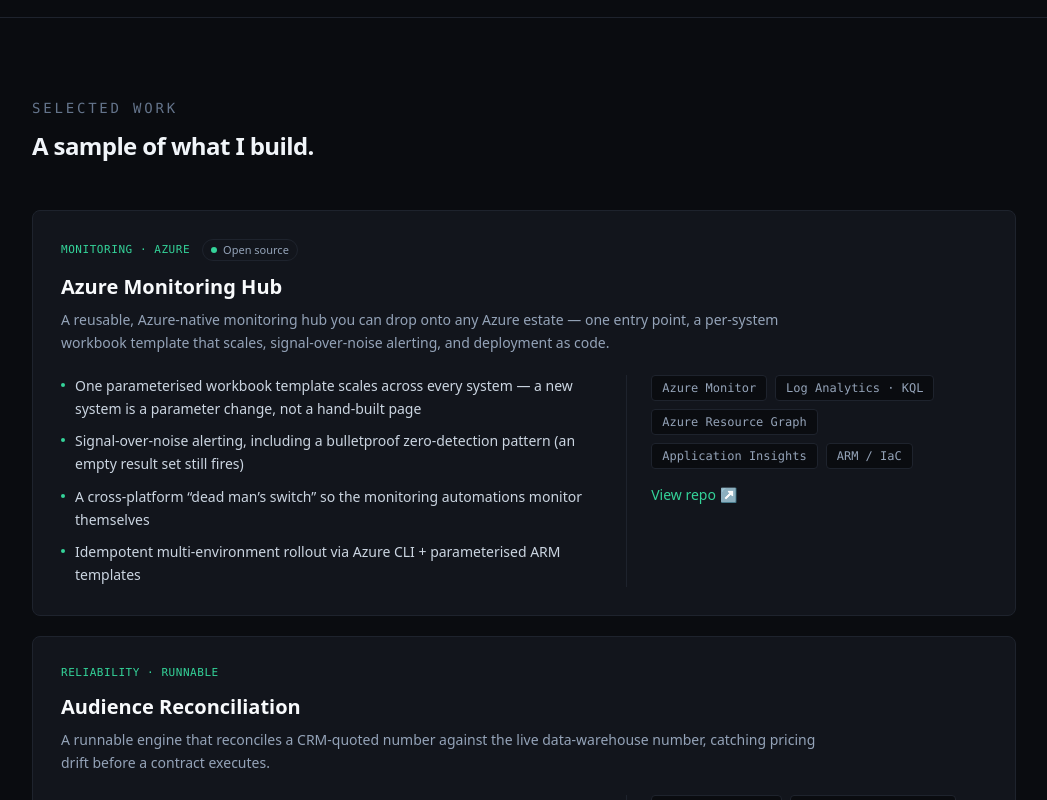
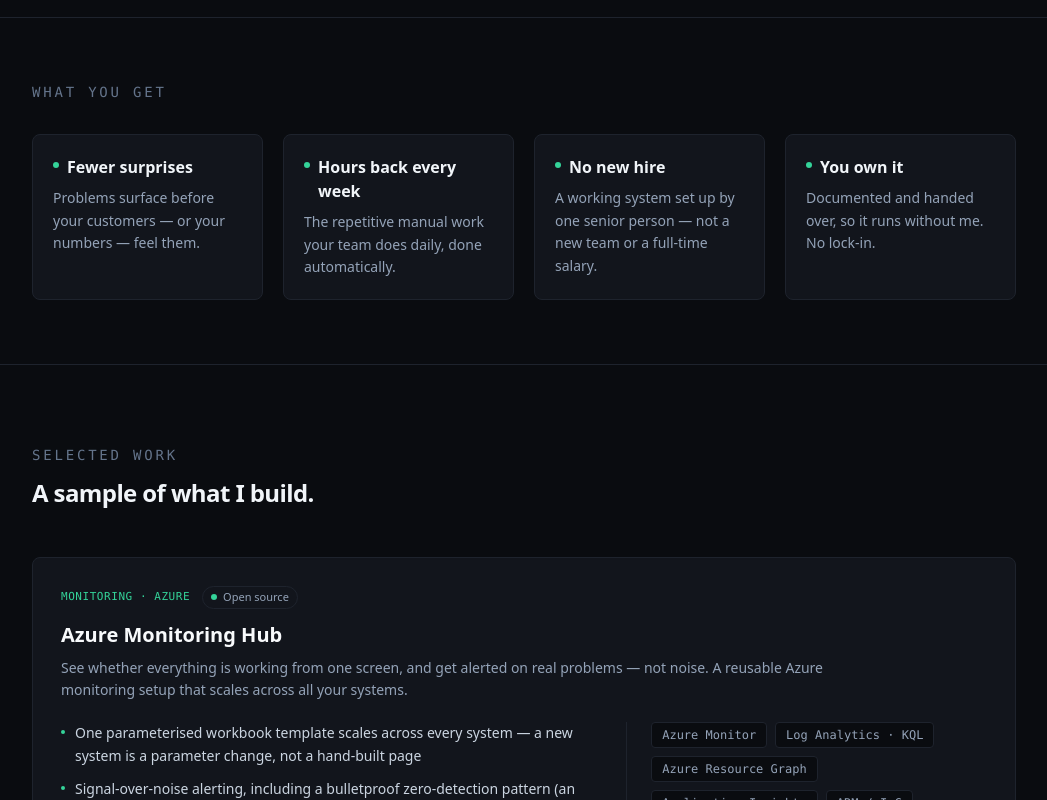
Before and after one commit to ZenNinja-Dev/portfolio, a React (Vite) app: page / in a window 1280 px wide. Shown: the part 1340-2140 px from the top of the page, without its empty margins (116-1163 px from the left). Built offline with nearby package versions, Linux system fonts and the light colour scheme.

Commit message:
Add outcomes section, sharpen work summaries

```diff
--- a/src/App.tsx
+++ b/src/App.tsx
@@ -1,6 +1,7 @@
 import Nav from './components/Nav'
 import Hero from './components/Hero'
 import Services from './components/Services'
+import Outcomes from './components/Outcomes'
 import Projects from './components/Projects'
 import Approach from './components/Approach'
 import About from './components/About'
@@ -14,6 +15,7 @@
       <main>
         <Hero />
         <Services />
+        <Outcomes />
         <Projects />
         <Approach />
         <About />
--- /dev/null
+++ b/src/components/Outcomes.tsx
@@ -0,0 +1,23 @@
+import { useLang } from '../i18n'
+
+export default function Outcomes() {
+  const { t } = useLang()
+  return (
+    <section id="outcomes" className="border-b border-edge">
+      <div className="mx-auto max-w-5xl px-5 py-16">
+        <h2 className="font-mono text-sm uppercase tracking-[0.2em] text-slate-500">{t.outcomes.heading}</h2>
+        <div className="mt-8 grid gap-5 sm:grid-cols-2 lg:grid-cols-4">
+          {t.outcomes.items.map((o) => (
+            <div key={o.title} className="rounded-lg border border-edge bg-panel p-5">
+              <div className="flex items-start gap-2">
+                <span className="mt-[7px] h-1.5 w-1.5 flex-none rounded-full bg-accent" />
+                <h3 className="text-base font-semibold text-slate-100">{o.title}</h3>
+              </div>
+              <p className="mt-2 text-sm leading-relaxed text-slate-400">{o.body}</p>
+            </div>
+          ))}
+        </div>
+      </div>
+    </section>
+  )
+}
--- a/src/data/content.ts
+++ b/src/data/content.ts
@@ -26,6 +26,7 @@
   nav: { services: string; work: string; approach: string; about: string; book: string }
   hero: { kicker: string; headline: string; sub: string; ctaPrimary: string; ctaSecondary: string }
   services: { heading: string; title: string; items: { tag: string; title: string; body: string; points: string[] }[] }
+  outcomes: { heading: string; items: { title: string; body: string }[] }
   work: { heading: string; title: string; note: string }
   projects: Project[]
   approach: { title: string; sub: string; steps: { title: string; body: string }[] }
@@ -81,6 +82,15 @@
       },
     ],
   },
+  outcomes: {
+    heading: 'What you get',
+    items: [
+      { title: 'Fewer surprises', body: 'Problems surface before your customers — or your numbers — feel them.' },
+      { title: 'Hours back every week', body: 'The repetitive manual work your team does daily, done automatically.' },
+      { title: 'No new hire', body: 'A working system set up by one senior person — not a new team or a full-time salary.' },
+      { title: 'You own it', body: 'Documented and handed over, so it runs without me. No lock-in.' },
+    ],
+  },
   work: {
     heading: 'Selected work',
     title: 'A sample of what I build.',
@@ -91,7 +101,7 @@
       tag: 'monitoring · azure',
       title: 'Azure Monitoring Hub',
       summary:
-        'A reusable, Azure-native monitoring hub you can drop onto any Azure estate — one entry point, a per-system workbook template that scales, signal-over-noise alerting, and deployment as code.',
+        'See whether everything is working from one screen, and get alerted on real problems — not noise. A reusable Azure monitoring setup that scales across all your systems.',
       points: [
         'One parameterised workbook template scales across every system — a new system is a parameter change, not a hand-built page',
         'Signal-over-noise alerting, including a bulletproof zero-detection pattern (an empty result set still fires)',
@@ -106,7 +116,7 @@
       tag: 'reliability · runnable',
       title: 'Audience Reconciliation',
       summary:
-        'A runnable engine that reconciles a CRM-quoted number against the live data-warehouse number, catching pricing drift before a contract executes.',
+        'Stops pricing mistakes before a contract is signed — it checks the number in your CRM quote against the real number in your data warehouse and flags any mismatch.',
       points: [
         'Counting is a rules problem before it’s an AI problem — a deterministic, tested engine produces the number',
         'A bounded LLM only rephrases the verdict into plain English; it never touches a number',
@@ -196,6 +206,15 @@
       },
     ],
   },
+  outcomes: {
+    heading: 'Co z toho máte',
+    items: [
+      { title: 'Méně překvapení', body: 'Problémy se ukážou dřív, než je pocítí vaši zákazníci — nebo vaše čísla.' },
+      { title: 'Hodiny zpět každý týden', body: 'Opakovaná ruční práce, kterou tým dělá denně, běží automaticky.' },
+      { title: 'Bez nového člověka', body: 'Funkční systém nastavený jedním seniorem — ne nový tým ani plný úvazek.' },
+      { title: 'Vlastníte to', body: 'Zdokumentované a předané, běží i beze mě. Žádný lock-in.' },
+    ],
+  },
   work: {
     heading: 'Vybrané projekty',
     title: 'Ukázka toho, co stavím.',
@@ -206,7 +225,7 @@
       tag: 'monitoring · azure',
       title: 'Azure Monitoring Hub',
       summary:
-        'Znovupoužitelný Azure-native monitoring hub, který nasadíte na jakékoli Azure prostředí — jeden vstupní bod, škálovatelná šablona workbooku, signal-over-noise alerting a nasazení jako kód.',
+        'Vidíte z jedné obrazovky, jestli všechno běží, a upozornění dostanete na skutečné problémy — ne na šum. Znovupoužitelný Azure monitoring, který škáluje přes všechny vaše systémy.',
       points: [
         'Jedna parametrizovaná šablona workbooku škáluje napříč všemi systémy — nový systém je změna parametru, ne ručně stavěná stránka',
         'Signal-over-noise alerting včetně „bulletproof“ zero-detection patternu (spustí se i na prázdný výsledek)',
@@ -221,7 +240,7 @@
       tag: 'spolehlivost · spustitelné',
       title: 'Audience Reconciliation',
       summary:
-        'Spustitelný engine, který porovná číslo z nabídky v CRM s aktuálním číslem z datového skladu a zachytí cenový rozdíl dřív, než se podepíše smlouva.',
+        'Zastaví cenové chyby dřív, než se podepíše smlouva — porovná číslo z nabídky v CRM se skutečným číslem z datového skladu a označí každý nesoulad.',
       points: [
         'Počítání je nejdřív problém pravidel, až potom AI — číslo produkuje deterministický, otestovaný engine',
         'Ohraničené LLM jen přeformuluje verdikt do srozumitelné řeči; čísla se nikdy nedotkne',
@@ -311,6 +330,15 @@
       },
     ],
   },
+  outcomes: {
+    heading: 'Čo z toho máte',
+    items: [
+      { title: 'Menej prekvapení', body: 'Problémy sa ukážu skôr, než ich pocítia vaši zákazníci — alebo vaše čísla.' },
+      { title: 'Hodiny späť každý týždeň', body: 'Opakovaná ručná práca, ktorú tím robí denne, beží automaticky.' },
+      { title: 'Bez nového človeka', body: 'Funkčný systém nastavený jedným seniorom — nie nový tím ani plný úväzok.' },
+      { title: 'Vlastníte to', body: 'Zdokumentované a odovzdané, beží aj bezo mňa. Žiadny lock-in.' },
+    ],
+  },
   work: {
     heading: 'Vybrané projekty',
     title: 'Ukážka toho, čo staviam.',
@@ -321,7 +349,7 @@
       tag: 'monitoring · azure',
       title: 'Azure Monitoring Hub',
       summary:
-        'Znovupoužiteľný Azure-native monitoring hub, ktorý nasadíte na akékoľvek Azure prostredie — jeden vstupný bod, škálovateľná šablóna workbooku, signal-over-noise alerting a nasadenie ako kód.',
+        'Vidíte z jednej obrazovky, či všetko beží, a upozornenie dostanete na skutočné problémy — nie na šum. Znovupoužiteľný Azure monitoring, ktorý škáluje cez všetky vaše systémy.',
       points: [
         'Jedna parametrizovaná šablóna workbooku škáluje naprieč všetkými systémami — nový systém je zmena parametra, nie ručne stavaná stránka',
         'Signal-over-noise alerting vrátane „bulletproof“ zero-detection patternu (spustí sa aj na prázdny výsledok)',
@@ -336,7 +364,7 @@
       tag: 'spoľahlivosť · spustiteľné',
       title: 'Audience Reconciliation',
       summary:
-        'Spustiteľný engine, ktorý porovná číslo z ponuky v CRM s aktuálnym číslom z dátového skladu a zachytí cenový rozdiel skôr, než sa podpíše zmluva.',
+        'Zastaví cenové chyby skôr, než sa podpíše zmluva — porovná číslo z ponuky v CRM so skutočným číslom z dátového skladu a označí každý nesúlad.',
       points: [
         'Počítanie je najprv problém pravidiel, až potom AI — číslo produkuje deterministický, otestovaný engine',
         'Ohraničené LLM len preformuluje verdikt do zrozumiteľnej reči; čísla sa nikdy nedotkne',
```
